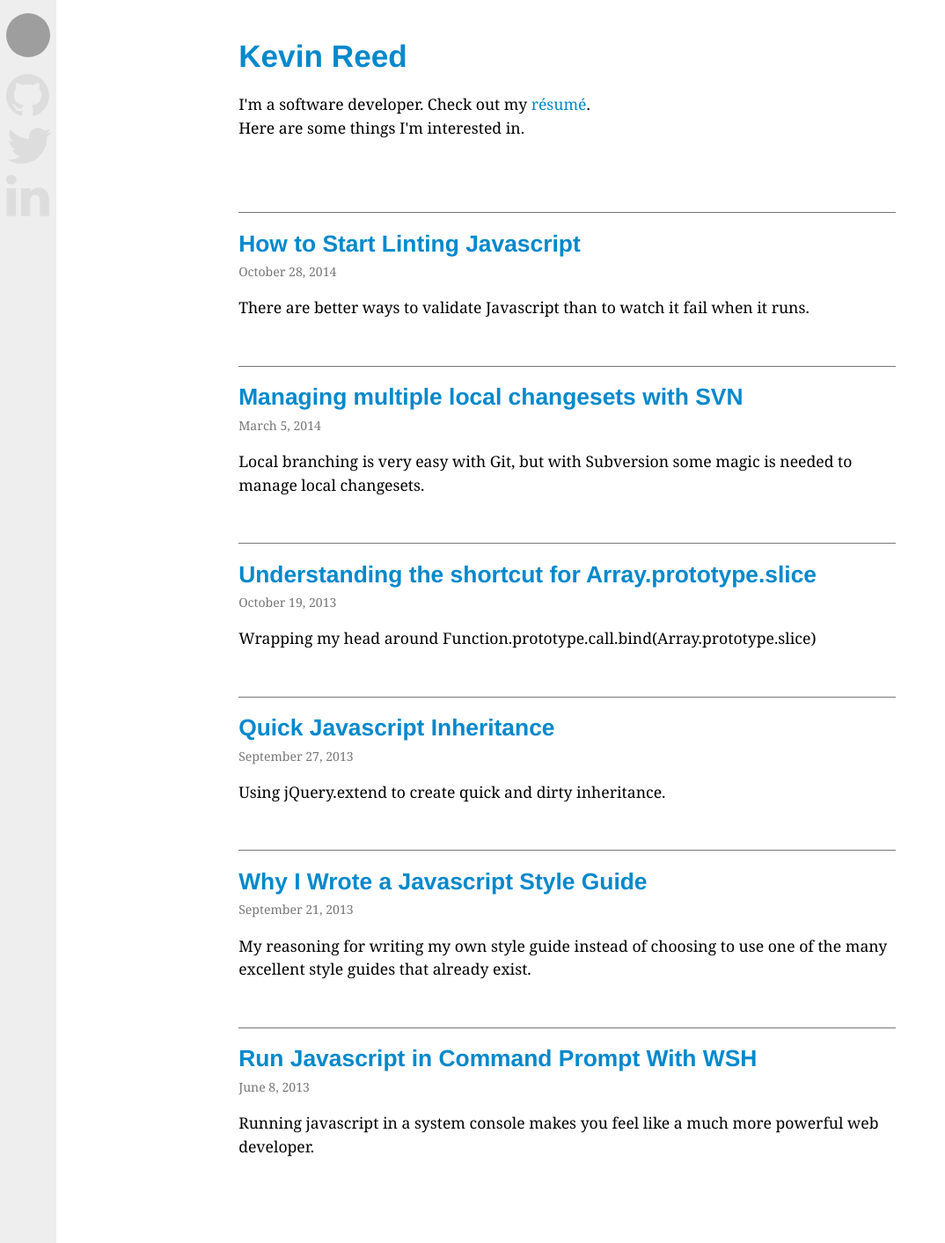
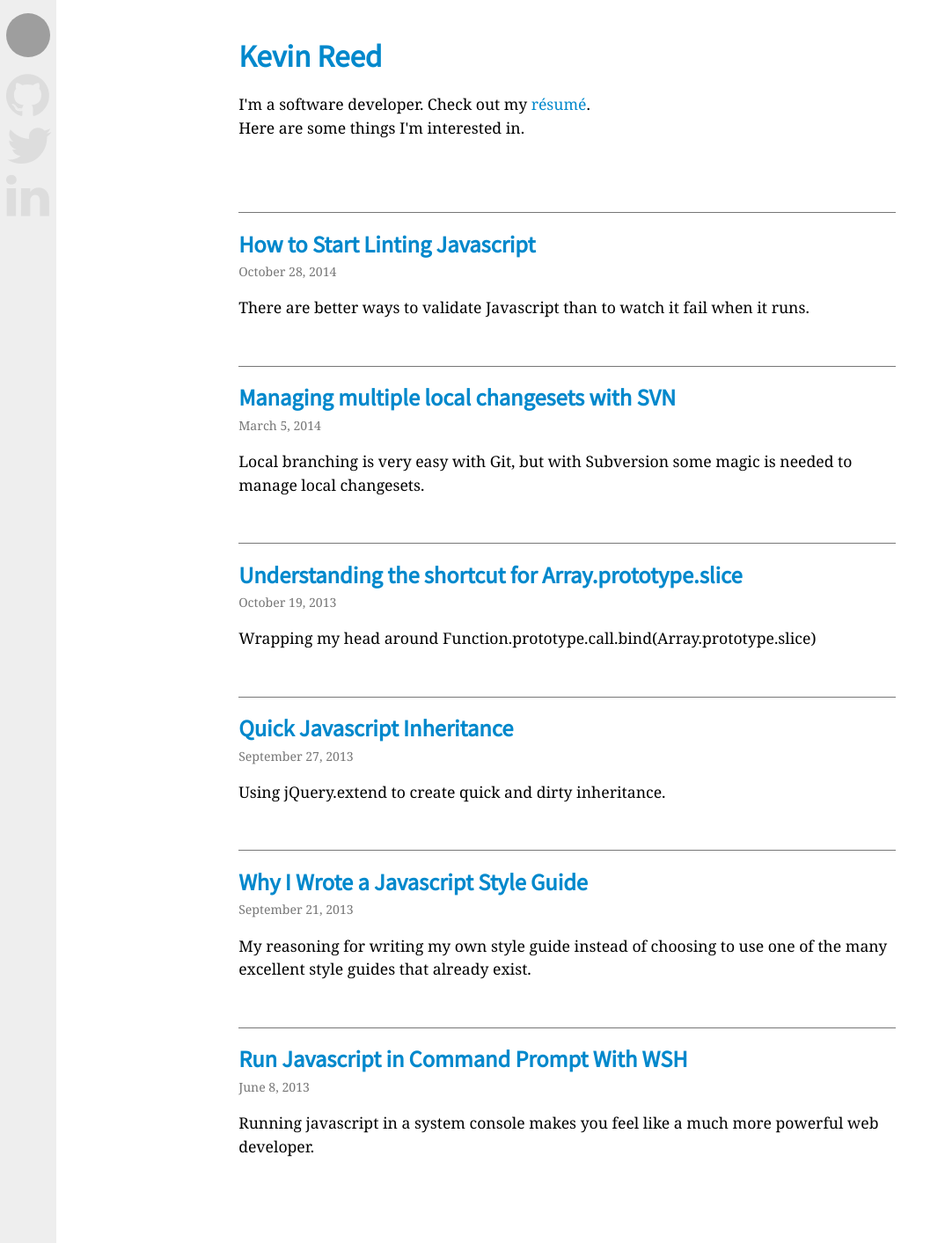
Before and after one commit to kavun/kavun.github.io, a Jekyll site: the page built from index.html, in a window 1280 px wide. Shown: the whole page at 88% size, without its empty margins (0-1074 px from the left). Built offline with Jekyll 4.4.1, drawn with Linux system fonts in a browser that asks for light colours; nearby versions of some CDN libraries; some web fonts are replaced; Markdown is read by kramdown in place of the engine named in the settings; grey boxes are pictures that could not be loaded.

Commit message:
web fonts

```diff
--- a/_layouts/layout.html
+++ b/_layouts/layout.html
@@ -10,7 +10,7 @@
     <style>
 
       body {
-          font-family: Georgia, serif;
+          font-family: 'Source Serif Pro', Georgia, serif;
           line-height: 1.5em;
       }
       body * {
@@ -33,7 +33,7 @@
           margin-bottom: 2.0em;
       }
       h1, h2, h3, h4, h5, h6 {
-          font-family: Helvetica, Segoe UI, sans-serif;
+          font-family: 'Source Sans Pro', Helvetica, Segoe UI, sans-serif;
           padding-top: 0.3em;
           line-height: 1.2em;
       }
@@ -186,6 +186,17 @@
       }
 
     </style>
+    <script>
+    /*!
+      loadCSS: load a CSS file asynchronously.
+      [c]2015 @scottjehl, Filament Group, Inc.
+      Licensed MIT
+      */
+      !function(e){"use strict";e.loadCSS=function(t,n,r){var i,l=e.document,o=l.createElement("link");if(n)i=n;else{var a=(l.body||l.getElementsByTagName("head")[0]).childNodes;i=a[a.length-1]}var s=l.styleSheets;o.rel="stylesheet",o.href=t,o.media="only x",i.parentNode.insertBefore(o,n?i:i.nextSibling);var f=function(e){for(var t=o.href,n=s.length;n--;)if(s[n].href===t)return e();setTimeout(function(){f(e)})};return o.onloadcssdefined=f,f(function(){o.media=r||"all"}),o}}(this);
+
+      loadCSS('//maxcdn.bootstrapcdn.com/font-awesome/4.4.0/css/font-awesome.min.css');
+      loadCSS('//fonts.googleapis.com/css?family=Source+Serif+Pro|Source+Sans+Pro');
+    </script>
   </head>
   <body>
     <!--[if lt IE 7]>
@@ -213,16 +224,7 @@
 
 
 
-    <script>
-    /*!
-      loadCSS: load a CSS file asynchronously.
-      [c]2015 @scottjehl, Filament Group, Inc.
-      Licensed MIT
-      */
-      !function(e){"use strict";e.loadCSS=function(t,n,r){var i,l=e.document,o=l.createElement("link");if(n)i=n;else{var a=(l.body||l.getElementsByTagName("head")[0]).childNodes;i=a[a.length-1]}var s=l.styleSheets;o.rel="stylesheet",o.href=t,o.media="only x",i.parentNode.insertBefore(o,n?i:i.nextSibling);var f=function(e){for(var t=o.href,n=s.length;n--;)if(s[n].href===t)return e();setTimeout(function(){f(e)})};return o.onloadcssdefined=f,f(function(){o.media=r||"all"}),o}}(this);
 
-      loadCSS('//maxcdn.bootstrapcdn.com/font-awesome/4.4.0/css/font-awesome.min.css');
-    </script>
     <script src="https://google-code-prettify.googlecode.com/svn/loader/run_prettify.js"></script>
     <script>
       !function () {
```
